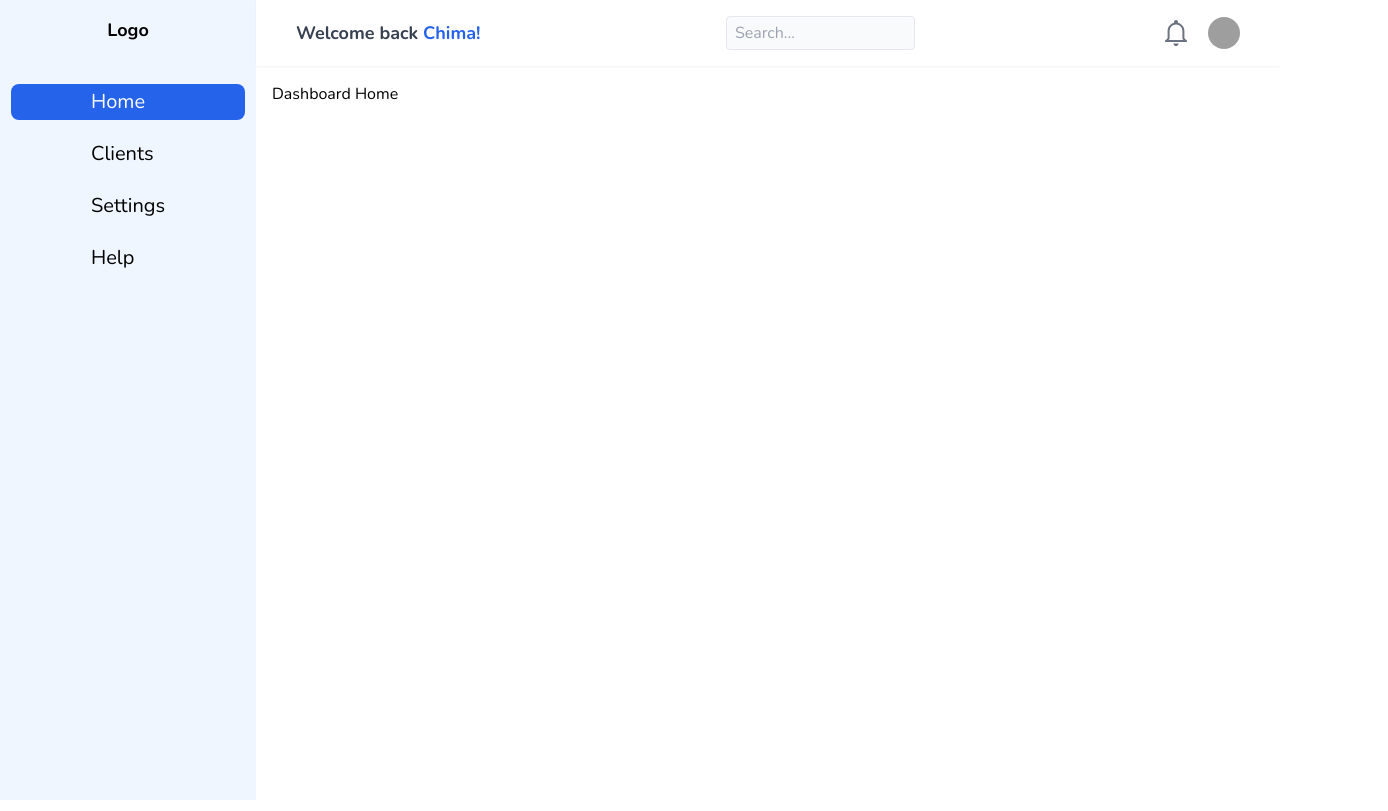
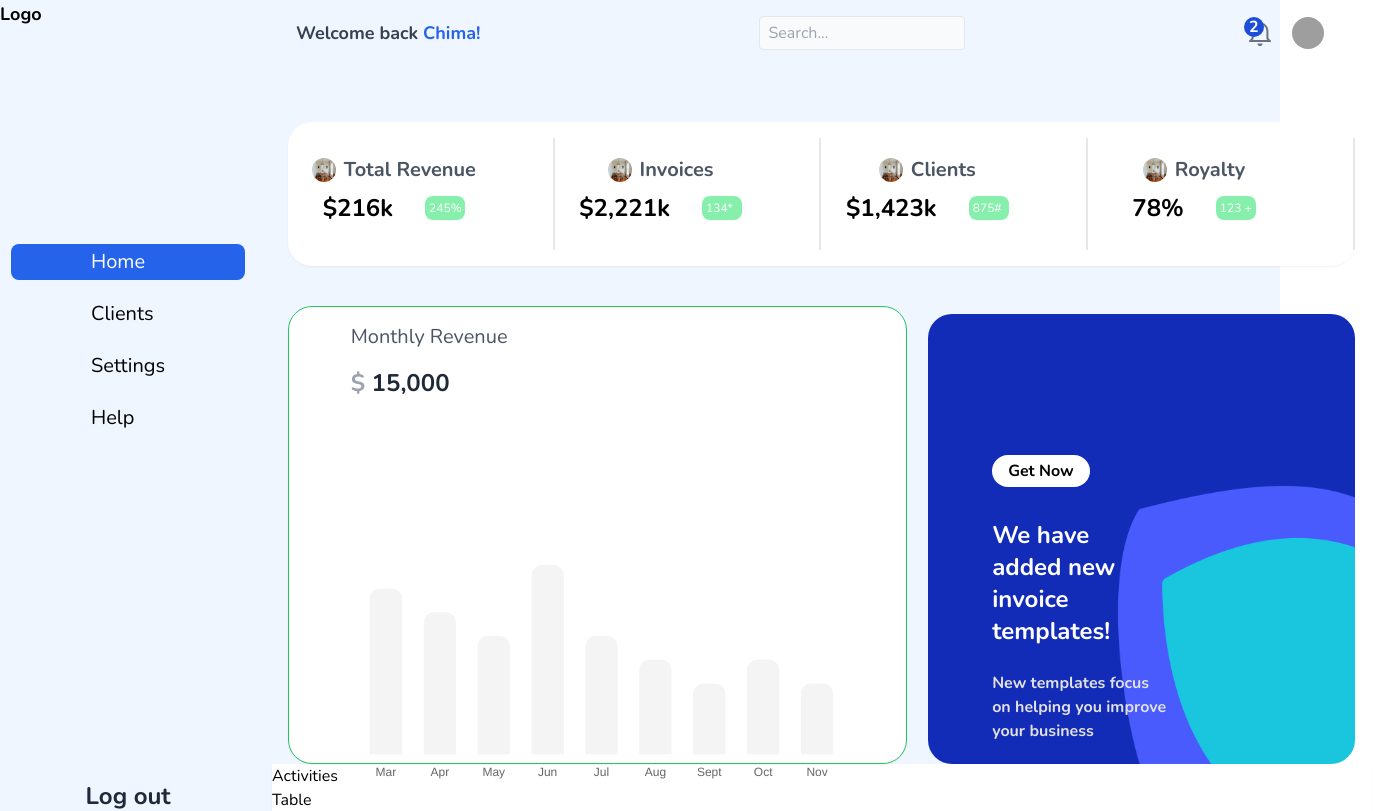
Before and after one commit to Ndukwechima/auth-app, a React (Vite) app: page /dashboard in a window 1280 px wide. Shown: the top 811 px of the page, 1388 px wide, since content can reach past the window. Built offline with nearby package versions, Linux system fonts and the light colour scheme; grey boxes are pictures that could not be loaded.

Commit message:
Added Card and BarChart

```diff
--- a/package.json
+++ b/package.json
@@ -10,9 +10,11 @@
     "preview": "vite preview"
   },
   "dependencies": {
+    "chart.js": "^4.4.4",
     "formik": "^2.4.6",
     "framer-motion": "^11.3.23",
     "react": "^18.3.1",
+    "react-chartjs-2": "^5.2.0",
     "react-dom": "^18.3.1",
     "react-icons": "^5.2.1",
     "react-router-dom": "^6.26.0",
--- a/src/Layouts/DashboardLayout.tsx
+++ b/src/Layouts/DashboardLayout.tsx
@@ -5,7 +5,7 @@ import { Outlet } from "react-router-dom";
 
 const DashboardLayout: React.FC = () => {
   return (
-    <div className="flex">
+    <div className="flex  bg-blue-50 ">
       <Sidebar />
       <div className="flex-1">
         <DashboardHeader />
--- /dev/null
+++ b/src/components/Activities.tsx
@@ -0,0 +1,5 @@
+const Activities = () => {
+  return <div>Activities</div>;
+};
+
+export default Activities;
--- /dev/null
+++ b/src/components/BarChart.tsx
@@ -0,0 +1,94 @@
+import React from "react";
+import { Bar } from "react-chartjs-2";
+import {
+  Chart as ChartJS,
+  BarElement,
+  Tooltip,
+  Legend,
+  CategoryScale,
+  LinearScale,
+} from "chart.js";
+import { ChartOptions, ChartData } from "chart.js";
+import { RevenueData } from "../interfaces";
+
+ChartJS.register(BarElement, Tooltip, Legend, CategoryScale, LinearScale);
+
+const barChartData: RevenueData = {
+  label: "Revenue",
+  revenue: [7000, 6000, 5000, 8000, 5000, 4000, 3000, 4000, 3000],
+};
+
+const BarChart: React.FC = () => {
+  const data: ChartData<"bar"> = {
+    labels: ["Mar", "Apr", "May", "Jun", "Jul", "Aug", "Sept", "Oct", "Nov"],
+    datasets: [
+      {
+        label: barChartData.label,
+        data: barChartData.revenue,
+        backgroundColor: "#f4f4f4",
+        hoverBackgroundColor: "#2563eb",
+        borderRadius: 10,
+        barPercentage: 1.2,
+        categoryPercentage: 0.5,
+      },
+    ],
+  };
+
+  const options: ChartOptions<"bar"> = {
+    responsive: true,
+    maintainAspectRatio: false,
+    plugins: {
+      tooltip: {
+        enabled: true,
+        callbacks: {
+          label: (tooltipItem) => `$${tooltipItem.raw}`,
+        },
+      },
+      legend: {
+        display: false,
+      },
+    },
+    scales: {
+      x: {
+        grid: {
+          display: false,
+        },
+        border: {
+          display: false,
+        },
+      },
+      y: {
+        grid: {
+          display: false,
+        },
+        ticks: {
+          display: false,
+        },
+        border: {
+          display: false,
+        },
+        min: 0,
+        max: 15000,
+      },
+    },
+    animation: {
+      duration: 5000,
+      easing: "easeOutBounce",
+    },
+  };
+
+  return (
+    <div className="w-4/5 h-96">
+      <h2 className="text-xl text-start text-gray-600 py-4">Monthly Revenue</h2>
+      <h1 className="text-2xl font-bold text-start text-gray-400">
+        ${" "}
+        <span className="text-2xl font-semibold text-start text-gray-800">
+          15,000
+        </span>
+      </h1>
+      <Bar data={data} options={options} />
+    </div>
+  );
+};
+
+export default BarChart;
--- a/src/components/DashboardHeader.tsx
+++ b/src/components/DashboardHeader.tsx
@@ -4,7 +4,7 @@ import Alex from "../assets/alex.jpg";
 
 const DashboardHeader: React.FC = () => {
   return (
-    <header className="shadow-sm py-4 px-10 text-gray-700 flex justify-between items-center">
+    <header className="py-4 pl-10 pr-[4rem] text-gray-700 flex justify-between items-center">
       <div className="text-lg font-bold">
         <h3>
           Welcome back <span className="text-blue-600">Chima!</span>
@@ -17,7 +17,10 @@ const DashboardHeader: React.FC = () => {
         className="w-1/5 px-2 py-1 rounded border bg-slate-50 outline-none"
       />
       <div className="flex items-center space-x-4">
-        <div>
+        <div className="relative">
+          <div className="w-5 h-5 rounded-full text-white bg-blue-700 flex justify-center items-center absolute top-0 ">
+            <p className="font-bold">2</p>
+          </div>
           <IoMdNotificationsOutline className="w-8 h-8 text-gray-500" />
         </div>
         <div>
--- a/src/components/Sidebar.tsx
+++ b/src/components/Sidebar.tsx
@@ -8,10 +8,15 @@ const Sidebar: React.FC = () => {
   const isActive = (path: string) => location.pathname === path;
 
   return (
-    <aside className="w-64 h-screen flex flex-col items-center bg-blue-50 p-4">
+    <div className=" flex flex-col bg-blue-50">
+      <div>
         <Link to="/" className="text-lg font-bold text-black">
           Logo
         </Link>
+      </div>
+      <aside className="h-[80vh] mt-[10rem] flex flex-col items-end justify-center">
+        <div className="w-64 h-[80vh] flex flex-col items-center p-4">
+          <div className="h-[80vh] flex flex-col justify-between">
             <nav className="mt-10">
               <ul className="space-y-4 text-xl">
                 <li
@@ -52,7 +57,15 @@ const Sidebar: React.FC = () => {
                 </li>
               </ul>
             </nav>
+            <div>
+              <p className="text-gray-800 text-center text-2xl font-bold">
+                Log out
+              </p>
+            </div>
+          </div>
+        </div>
       </aside>
+    </div>
   );
 };
 
--- /dev/null
+++ b/src/components/Table.tsx
@@ -0,0 +1,5 @@
+const Table = () => {
+  return <div>Table</div>;
+};
+
+export default Table;
--- a/src/dashboardPages/DashboardHome.tsx
+++ b/src/dashboardPages/DashboardHome.tsx
@@ -1,2 +1,83 @@
-const DashboardHome: React.FC = () => <div>Dashboard Home</div>;
+import React from "react";
+import { ItemsInter } from "../interfaces";
+import Card from "../shared/Card";
+import BarChart from "../components/BarChart";
+import Activities from "../components/Activities";
+import Table from "../components/Table";
+
+// Define cardItems as an array of objects
+const cardItems: ItemsInter[] = [
+  {
+    imgs: "/src/assets/dining.jpg",
+    price: "$216k",
+    info: "Total Revenue",
+    badge: "245%",
+  },
+  {
+    imgs: "/src/assets/dining.jpg",
+    price: "$2,221k",
+    info: "Invoices",
+    badge: "134*",
+  },
+  {
+    imgs: "/src/assets/dining.jpg",
+    price: "$1,423k",
+    info: "Clients",
+    badge: "875#",
+  },
+  {
+    imgs: "/src/assets/dining.jpg",
+    price: "78%",
+    info: "Royalty",
+    badge: "123 + ",
+  },
+];
+
+const DashboardHome: React.FC = () => (
+  <div>
+    <div className="w-[97%] flex bg-white ml-4 py-4 shadow-sm h-[18vh] rounded-[1.5rem] mt-10">
+      {/* Cards Here */}
+      {cardItems.map((item, i) => (
+        <Card
+          key={i}
+          imgs={item.imgs}
+          price={item.price}
+          info={item.info}
+          badge={item.badge}
+        />
+      ))}
+    </div>
+    <section className="flex w-[97%] justify-between ml-4">
+      <section className="w-[58%] border border-green-500 bg-white shadow-sm rounded-[1.5rem] mt-10 flex justify-center items-start">
+        <BarChart />
+      </section>
+
+      <div className="w-[40%] h-[56.3vh] flex justify-center items-center mt-[3rem] rounded-[1.5rem] overflow-y-hidden">
+        <div className="w-[100%] h-[66.3vh] mt-[2.6rem] bg-[url('assets/group.png')] bg-cover bg-center bg-no-repeat">
+          <div className="w-[100%] mt-[6rem] p-[4rem] overflow-x-hidden ">
+            <button className="bg-white py-1  px-4 rounded-full font-semibold">
+              Get Now
+            </button>
+            <p className="w-[50%] text-white text-2xl font-bold pt-8">
+              We have added new invoice templates!
+            </p>
+            <p className="w-[60%] text-[#e2e1e1] font-bold pt-6">
+              New templates focus on helping you improve your business
+            </p>
+            <div className="">
+              <button className="bg-white py-2 px-[12rem] rounded-lg font-semibold mt-[4rem]">
+                Download Now
+              </button>
+            </div>
+          </div>
+        </div>
+      </div>
+    </section>
+    <section className="bg-white h-[30vh] shadow-sm">
+      <Activities />
+      <Table />
+    </section>
+  </div>
+);
+
 export default DashboardHome;
--- /dev/null
+++ b/src/shared/Card.tsx
@@ -0,0 +1,29 @@
+interface CardProps {
+  imgs: string;
+  price: string;
+  info: string;
+  badge: string;
+}
+
+const Card: React.FC<CardProps> = ({ imgs, price, info, badge }) => {
+  return (
+    <div className="w-[100%] border-r-2 flex items-center">
+      <div className="w-[100%] ">
+        <div className=" w-[80%] flex justify-center items-center space-x-2">
+          <div>
+            <img src={imgs} alt={info} className="w-6 h-6 rounded-full" />
+          </div>
+          <div className="text-xl font-semibold text-gray-600">{info}</div>
+        </div>
+        <div className="w-[80%] flex justify-center items-center space-x-8 py-2">
+          <div className="text-2xl font-semibold">{price}</div>
+          <div className="w-10 h-6 bg-green-300 px-1 rounded-lg text-white justify-center items-center">
+            <p className="text-xs mt-1">{badge}</p>
+          </div>
+        </div>
+      </div>
+    </div>
+  );
+};
+
+export default Card;
```
Also changed, not shown: src/interfaces.ts (+12 -0 lines), src/assets/group.png (added), 1 other file (tests, documents, lock files or other folders). Lines whose indentation alone changed are shown as unchanged.
